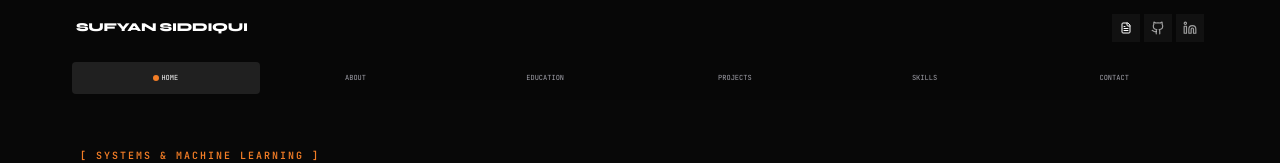
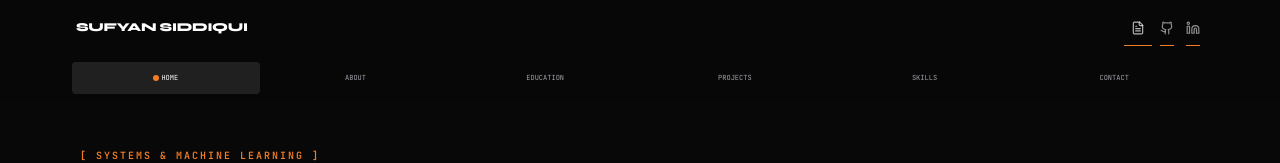
Before and after one commit to sufyan005/portfolio, a React (Vite) app: page / in a window 1280 px wide. Shown: the top 163 px of the page. Built offline with nearby package versions, Linux system fonts and the light colour scheme.

Commit message:
Refine contact and header action links

```diff
--- a/src/components/ContactSection.tsx
+++ b/src/components/ContactSection.tsx
@@ -205,11 +205,13 @@ export const ContactSection: React.FC = () => {
               <div className="flex flex-1 min-w-0 items-center gap-3">
                 <a
                   href={`mailto:${PERSONAL_INFO.email}`}
-                  className="w-8 h-8 bg-white/[0.04] group-hover:bg-[#F27D26]/10 flex items-center justify-center border border-white/15 group-hover:border-[#F27D26]/50 text-[#F27D26] shrink-0 transition-colors"
+                  className="group/email relative flex items-center gap-2 text-[#F27D26] shrink-0"
                   aria-label={`Email ${PERSONAL_INFO.email}`}
                   title={`Open mail client to ${PERSONAL_INFO.email}`}
                 >
-                  <Mail className="w-4 h-4" />
+                  <Mail className="w-4 h-4 transition-transform duration-300 group-hover/email:-translate-y-0.5" />
+                  <span className="hidden sm:inline font-['JetBrains_Mono'] text-[9px] tracking-[0.12em] uppercase">Email</span>
+                  <span className="absolute -bottom-1 left-0 right-0 h-px origin-left scale-x-0 bg-[#F27D26] transition-transform duration-300 group-hover/email:scale-x-100" />
                 </a>
                 <a href={`mailto:${PERSONAL_INFO.email}`} className="flex flex-1 min-w-0 flex-col" title={`Open mail client to ${PERSONAL_INFO.email}`}>
                   <div className="flex items-center gap-2">
@@ -255,8 +257,10 @@ export const ContactSection: React.FC = () => {
               className="flex items-center justify-between p-3.5 bg-[#141414] hover:bg-white/[0.05] border border-white/15 hover:border-[#F27D26]/60 transition-all group"
             >
               <div className="flex items-center gap-3 min-w-0">
-                <div className="w-8 h-8 bg-white/[0.04] group-hover:bg-[#F27D26]/10 flex items-center justify-center border border-white/15 group-hover:border-[#F27D26]/50 text-[#F27D26] shrink-0 transition-colors">
-                  <Linkedin className="w-4 h-4" />
+                <div className="group/link relative flex items-center gap-2 text-[#F27D26] shrink-0">
+                  <Linkedin className="w-4 h-4 transition-transform duration-300 group-hover/link:-translate-y-0.5" />
+                  <span className="hidden sm:inline font-['JetBrains_Mono'] text-[9px] tracking-[0.12em] uppercase">LinkedIn</span>
+                  <span className="absolute -bottom-1 left-0 right-0 h-px origin-left scale-x-0 bg-[#F27D26] transition-transform duration-300 group-hover/link:scale-x-100" />
                 </div>
                 <div className="flex flex-col min-w-0">
                   <span className="font-['JetBrains_Mono'] text-[9px] text-white/50 uppercase tracking-widest">
@@ -278,8 +282,10 @@ export const ContactSection: React.FC = () => {
               className="flex items-center justify-between p-3.5 bg-[#141414] hover:bg-white/[0.05] border border-white/15 hover:border-[#F27D26]/60 transition-all group"
             >
               <div className="flex items-center gap-3 min-w-0">
-                <div className="w-8 h-8 bg-white/[0.04] group-hover:bg-[#F27D26]/10 flex items-center justify-center border border-white/15 group-hover:border-[#F27D26]/50 text-[#F27D26] shrink-0 transition-colors">
-                  <Github className="w-4 h-4" />
+                <div className="group/link relative flex items-center gap-2 text-[#F27D26] shrink-0">
+                  <Github className="w-4 h-4 transition-transform duration-300 group-hover/link:-translate-y-0.5" />
+                  <span className="hidden sm:inline font-['JetBrains_Mono'] text-[9px] tracking-[0.12em] uppercase">GitHub</span>
+                  <span className="absolute -bottom-1 left-0 right-0 h-px origin-left scale-x-0 bg-[#F27D26] transition-transform duration-300 group-hover/link:scale-x-100" />
                 </div>
                 <div className="flex flex-col min-w-0">
                   <span className="font-['JetBrains_Mono'] text-[9px] text-white/50 uppercase tracking-widest">
--- a/src/components/Header.tsx
+++ b/src/components/Header.tsx
@@ -18,7 +18,7 @@ export const Header: React.FC<HeaderProps> = ({ onOpenResume }) => {
           <div className="flex items-center gap-1.5 sm:gap-3 min-w-0">
             <button
               onClick={() => navigate('home')}
-              className="font-['Syne'] text-xs min-[360px]:text-sm sm:text-base md:text-lg font-black tracking-tight text-white hover:text-[#F27D26] transition-colors whitespace-nowrap text-left truncate max-w-[38vw] sm:max-w-none"
+              className="font-['Syne'] text-xs min-[360px]:text-sm sm:text-base md:text-lg font-black tracking-tight text-white hover:text-[#F27D26] transition-colors whitespace-nowrap text-left shrink-0"
               title="Return to Home"
             >
               {PERSONAL_INFO.name}
@@ -41,12 +41,13 @@ export const Header: React.FC<HeaderProps> = ({ onOpenResume }) => {
           {/* Resume Trigger */}
           <button
             onClick={onOpenResume}
-            className="h-7 sm:h-9 px-2 sm:px-3 flex items-center justify-center gap-1 sm:gap-1.5 bg-white/[0.04] hover:bg-[#F27D26] text-white hover:text-[#080808] border border-white/20 text-[9px] min-[360px]:text-[10px] sm:text-[11px] font-['JetBrains_Mono'] uppercase tracking-[0.04em] sm:tracking-[0.2em] transition-all shrink-0"
+            className="group/resume relative h-9 w-7 sm:w-auto sm:px-1 flex items-center justify-center gap-1.5 text-white/70 hover:text-[#F27D26] text-[9px] min-[360px]:text-[10px] sm:text-[11px] font-['JetBrains_Mono'] uppercase tracking-[0.04em] sm:tracking-[0.2em] transition-colors shrink-0"
             title="View Resume"
             aria-label="View Resume"
           >
-            <FileText className="w-3 h-3 sm:w-3.5 sm:h-3.5 shrink-0" />
-            <span className="hidden min-[360px]:inline">RESUME</span>
+            <FileText className="w-3.5 h-3.5 sm:w-4 sm:h-4 shrink-0 transition-transform duration-300 group-hover/resume:-translate-y-0.5" />
+            <span className="hidden min-[480px]:inline">RESUME</span>
+            <span className="absolute bottom-0 left-0 right-0 h-px origin-left scale-x-0 bg-[#F27D26] transition-transform duration-300 group-hover/resume:scale-x-100" />
           </button>
 
           {/* GitHub Source Link */}
@@ -54,11 +55,13 @@ export const Header: React.FC<HeaderProps> = ({ onOpenResume }) => {
             href={PERSONAL_INFO.github}
             target="_blank"
             rel="noopener noreferrer"
-            className="w-7 h-7 sm:w-9 sm:h-9 flex items-center justify-center bg-white/[0.04] border border-white/15 text-white/60 hover:text-[#F27D26] hover:border-[#F27D26] transition-colors shrink-0"
+            className="group relative h-9 flex items-center gap-1.5 px-1 text-white/55 hover:text-[#F27D26] transition-colors shrink-0"
             aria-label="GitHub Repository"
             title="GitHub Profile"
           >
-            <Github className="w-3.5 h-3.5 sm:w-4 sm:h-4" />
+            <Github className="w-3.5 h-3.5 sm:w-4 sm:h-4 transition-transform duration-300 group-hover:-translate-y-0.5" />
+            <span className="hidden min-[480px]:inline font-['JetBrains_Mono'] text-[9px] sm:text-[10px] tracking-[0.12em] uppercase">GitHub</span>
+            <span className="absolute bottom-0 left-1 right-1 h-px origin-left scale-x-0 bg-[#F27D26] transition-transform duration-300 group-hover:scale-x-100" />
           </a>
 
           {/* LinkedIn Profile */}
@@ -66,11 +69,13 @@ export const Header: React.FC<HeaderProps> = ({ onOpenResume }) => {
             href={PERSONAL_INFO.linkedin}
             target="_blank"
             rel="noopener noreferrer"
-            className="w-7 h-7 sm:w-9 sm:h-9 flex items-center justify-center bg-white/[0.04] border border-white/15 text-white/60 hover:text-[#F27D26] hover:border-[#F27D26] transition-colors shrink-0"
+            className="group relative h-9 flex items-center gap-1.5 px-1 text-white/55 hover:text-[#F27D26] transition-colors shrink-0"
             aria-label="LinkedIn Profile"
             title="LinkedIn Profile"
           >
-            <Linkedin className="w-3.5 h-3.5 sm:w-4 sm:h-4" />
+            <Linkedin className="w-3.5 h-3.5 sm:w-4 sm:h-4 transition-transform duration-300 group-hover:-translate-y-0.5" />
+            <span className="hidden min-[480px]:inline font-['JetBrains_Mono'] text-[9px] sm:text-[10px] tracking-[0.12em] uppercase">LinkedIn</span>
+            <span className="absolute bottom-0 left-1 right-1 h-px origin-left scale-x-0 bg-[#F27D26] transition-transform duration-300 group-hover:scale-x-100" />
           </a>
         </div>
       </div>
```
